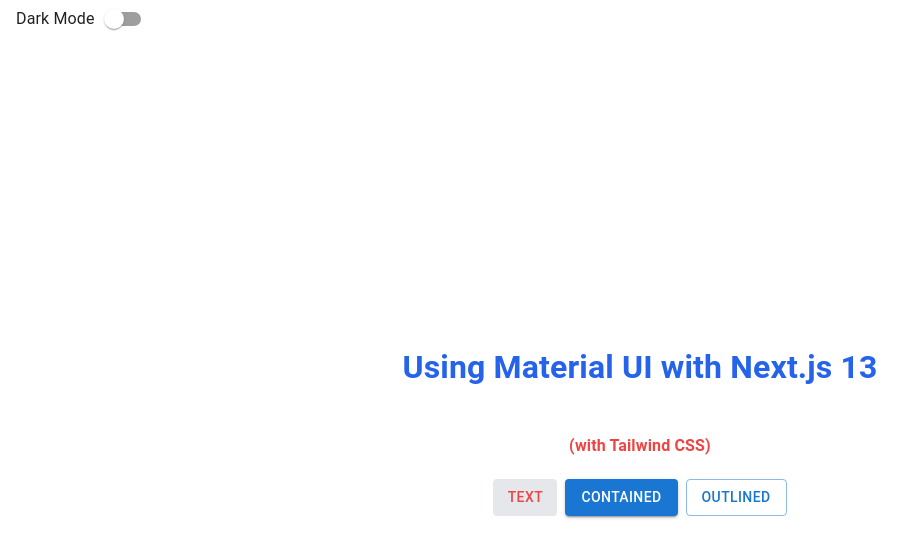
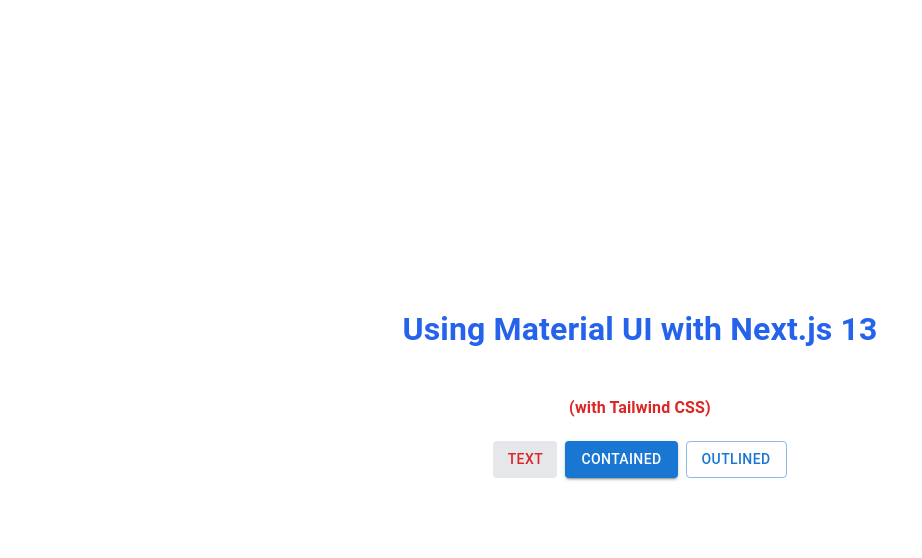
Before and after one commit to wade98/kompro, a Next.js app: page / in a window 1280 px wide. Shown: the top 558 px of the page, without its empty margins (0-922 px from the left). Built offline with nearby package versions, Linux system fonts and the light colour scheme.

Commit message:
feat: os pref dark mode

```diff
--- a/app/layout.tsx
+++ b/app/layout.tsx
@@ -1,19 +1,22 @@
 "use client";
 
 import "./globals.css";
-import { darkTheme, lightTheme } from "./theme/themes";
 
-import { ThemeProvider, CssBaseline, Switch, FormControlLabel } from "@mui/material";
-import { ChangeEvent, useState } from "react";
+import { ThemeProvider, CssBaseline, useMediaQuery, createTheme } from "@mui/material";
+import { useMemo } from "react";
 
 export default function RootLayout({ children }: { children: React.ReactNode }) {
-  let [useDarkTheme, setUseDarkTheme] = useState(false);
-  let [theme, setTheme] = useState(useDarkTheme ? darkTheme : lightTheme);
+	const prefersDarkMode = useMediaQuery('(prefers-color-scheme: dark)');
 
-  const changeThemeHandler = (target: ChangeEvent, currentValue: boolean) => {
-    setUseDarkTheme(currentValue);
-    setTheme(currentValue ? darkTheme : lightTheme);
-  };
+	const theme = useMemo(
+		() =>
+			createTheme({
+				palette: {
+					mode: prefersDarkMode ? 'dark' : 'light',
+				},
+			}),
+		[prefersDarkMode],
+	);
 
 	return (
 		<html lang="en">
@@ -26,17 +29,6 @@
 			<ThemeProvider theme={theme}>
 				<body id="__next">
 					<CssBaseline />
-          <FormControlLabel
-            control={
-              <Switch
-                checked={useDarkTheme}
-                inputProps={{ "aria-label": "Dark Mode" }}
-                onChange={(target, value) => changeThemeHandler(target, value)}
-              ></Switch>
-            }
-            label="Dark Mode"
-            labelPlacement="start"
-          />
 					{children}
 				</body>
 			</ThemeProvider>
--- a/app/page.tsx
+++ b/app/page.tsx
@@ -8,9 +8,9 @@
 	return (
 		<Grid container height="calc(100vh - 38px)" alignItems="center" justifyContent="center" direction="column">
 			<h1 className="text-blue-600">Using Material UI with Next.js 13</h1>
-      <h4 className="text-red-500">(with Tailwind CSS)</h4>{" "}
+			<h4 className="text-red-600 dark:text-red-400">(with Tailwind CSS)</h4>{" "}
 			<Stack direction="row" columnGap={1}>
-        <Button variant="text" className="text-red-500 bg-gray-200">
+				<Button variant="text" className="text-red-600 bg-gray-200 dark:bg-slate-700 dark:text-red-400">
 					Text
 				</Button>
 				<Button variant="contained">Contained</Button>
--- a/app/theme/themes.ts
+++ /dev/null
@@ -1,15 +0,0 @@
-"use client";
-
-import { createTheme } from "@mui/material/styles";
-
-export const darkTheme = createTheme({
-  palette: {
-    mode: "dark",
-  },
-});
-
-export const lightTheme = createTheme({
-  palette: {
-    mode: "light",
-  },
-});
```
Also changed, not shown: app/page.module.css (deleted), tailwind.config.js (indentation only). Lines whose indentation alone changed are shown as unchanged.
